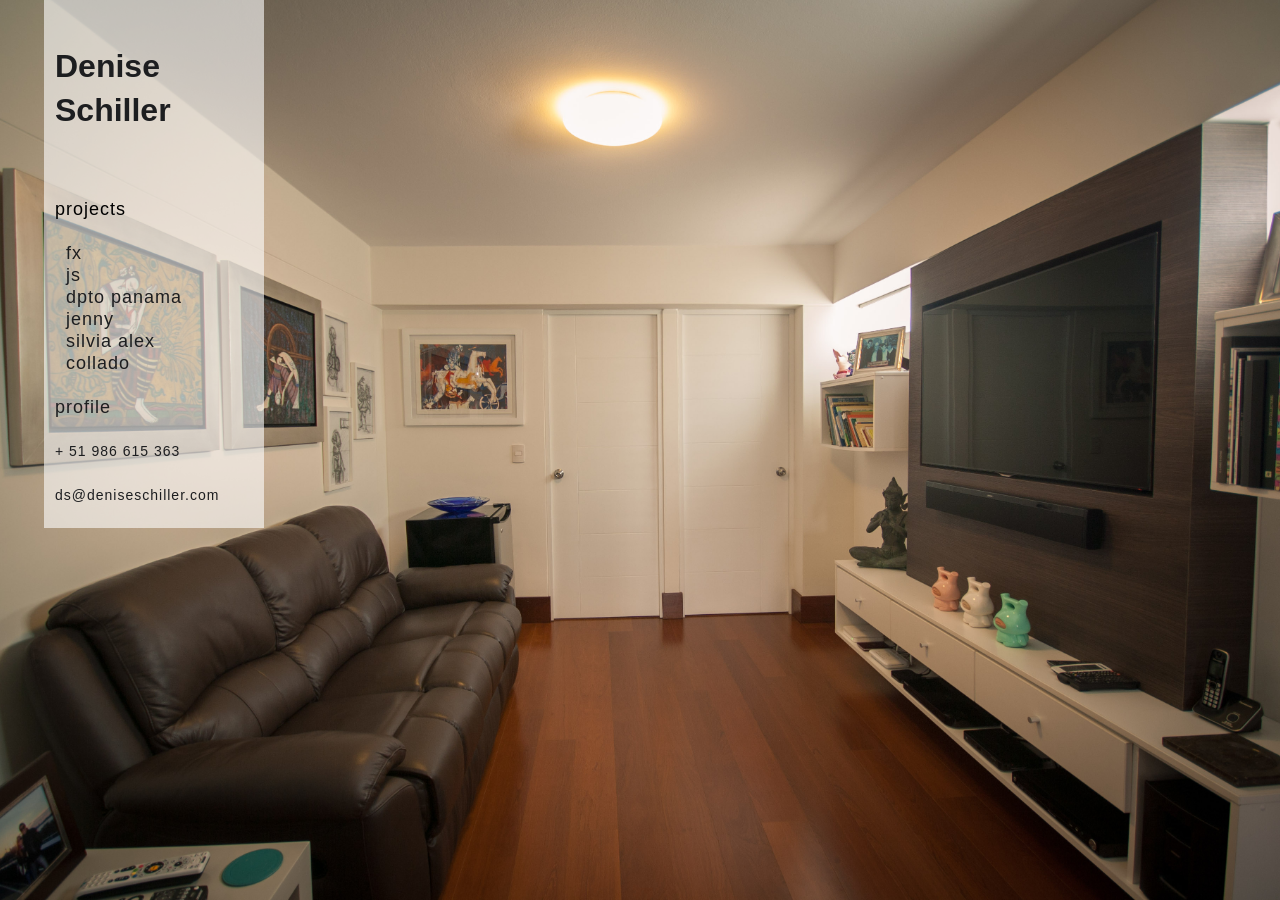
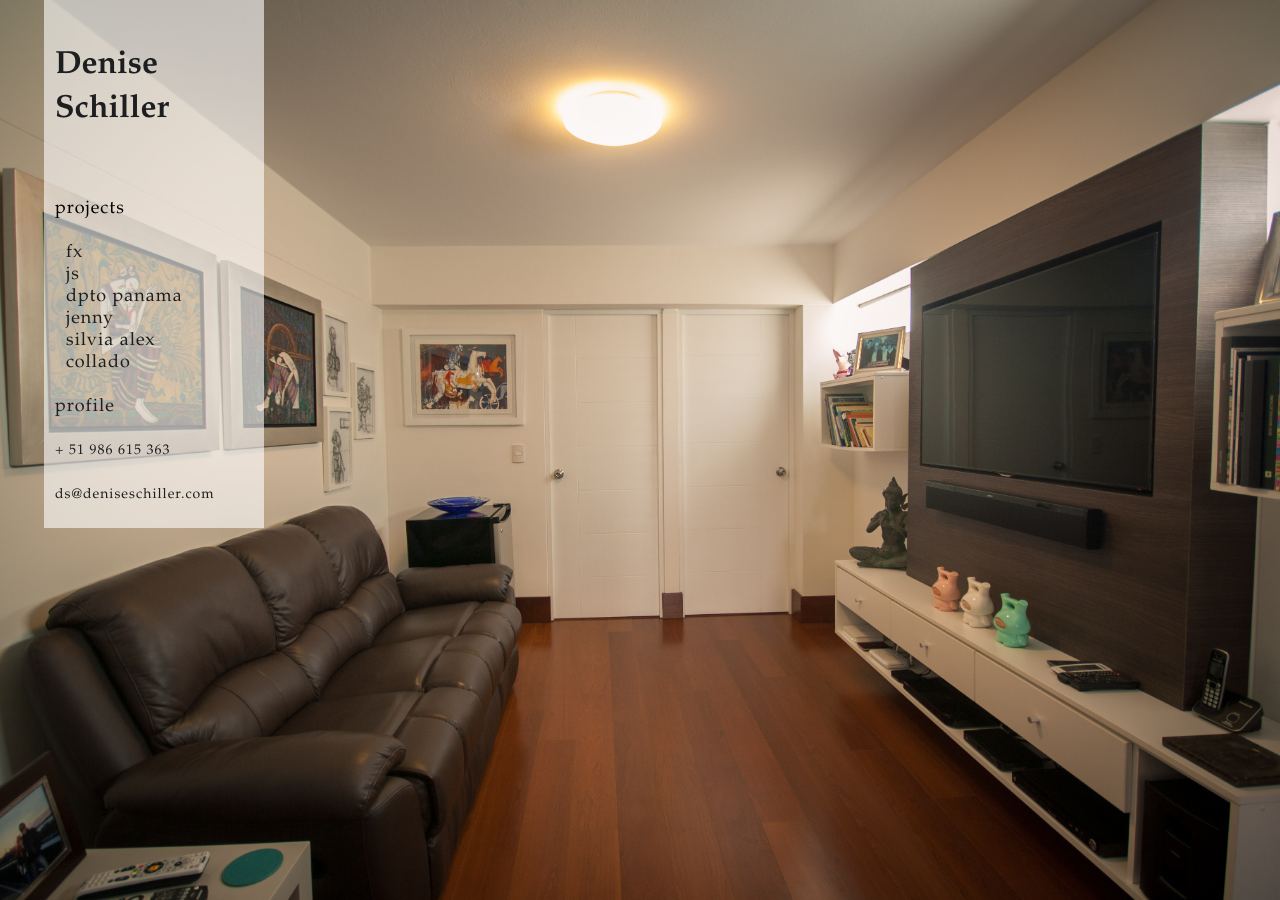
Before and after one commit to rociopaez/deniseschiller, a Jekyll site: the page built from index.html, in a window 1280 px wide. Built offline with Jekyll 4.4.1, drawn with Linux system fonts in a browser that asks for light colours; nearby versions of some CDN libraries.

Commit message:
Change font-family

```diff
--- a/css/deniseschiller.scss
+++ b/css/deniseschiller.scss
@@ -1,5 +1,7 @@
 ---
 ---
+
+$font-family: 'Didot', 'Didot LT STD', 'Hoefler Text', 'Garamond', 'Times New Roman', serif;
 
 html {
 	height: 100%;
@@ -7,7 +9,7 @@ html {
 
 body {
 	height: 100%;
-	font-family: "ff-nuvo-web-pro", sans-serif;
+	font-family: $font-family;
 	position: relative;
 	padding: 0;
 	margin: 0;
@@ -152,7 +154,6 @@ body {
 		background-color: #fafafa;
 
 	}
-
 }
 
 #ribbon {
@@ -183,7 +184,7 @@ body {
 	}
 
 	li {
-		font-family: "ff-nuvo-sc-web-pro", sans-serif;
+		font-family: Didot, $font-family;
 		margin: 0;
 		padding: 0;
 		list-style: none;
@@ -198,7 +199,7 @@ body {
 
 		&.contact {
 			font-size: 14px;
-			font-family: "ff-nuvo-web-pro", sans-serif;
+			font-family: $font-family;
 		}
 
 		li {
@@ -220,7 +221,7 @@ body {
 }
 
 footer {
-	background-color: rgba(0,0,0,0.5);
+	// background-color: rgba(0,0,0,0.5);   la barra negra
 	position: fixed;
 	bottom: 0;
 	right: 0;
@@ -244,10 +245,10 @@ footer {
 	position: fixed;
 	bottom: 0;
 	left: 44px;
-	height: 44px;
-	color: #ccc;
+	height: 66px;
+	color: rgba(255,255,255,0.6);
 	font-size: 36px;
-	line-height: 44px;
+	line-height: 66px;
 	font-weight: bold;
 	margin: 0;
 	padding: 0;
@@ -257,10 +258,10 @@ footer {
 	position: fixed;
 	bottom: 0;
 	right: 44px;
-	height: 44px;
-	color: #ccc;
+	height: 66px;
+color: rgba(255,255,255,0.6);
 	font-size: 36px;
-	line-height: 44px;
+	line-height: 66px;
 	font-weight: bold;
 	margin: 0;
 	padding: 0;
```
